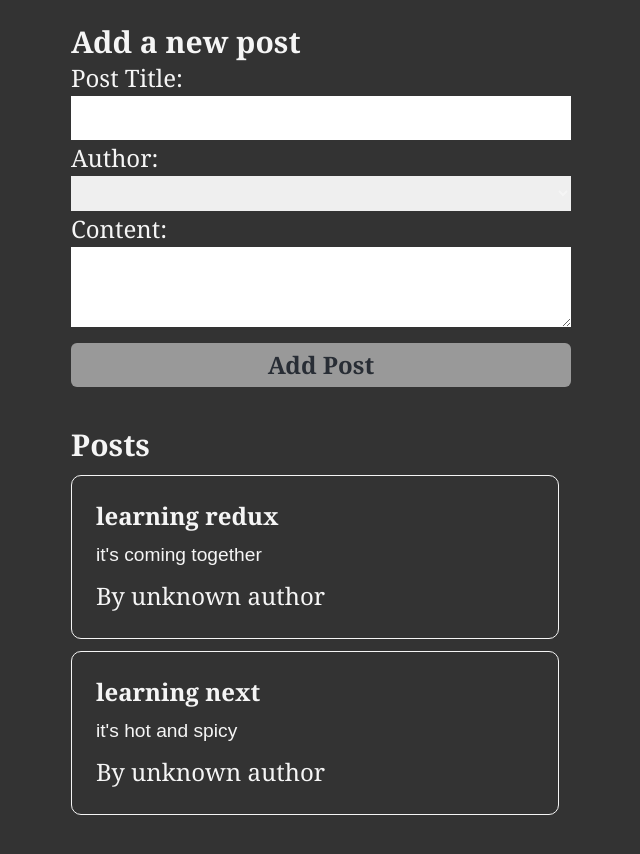
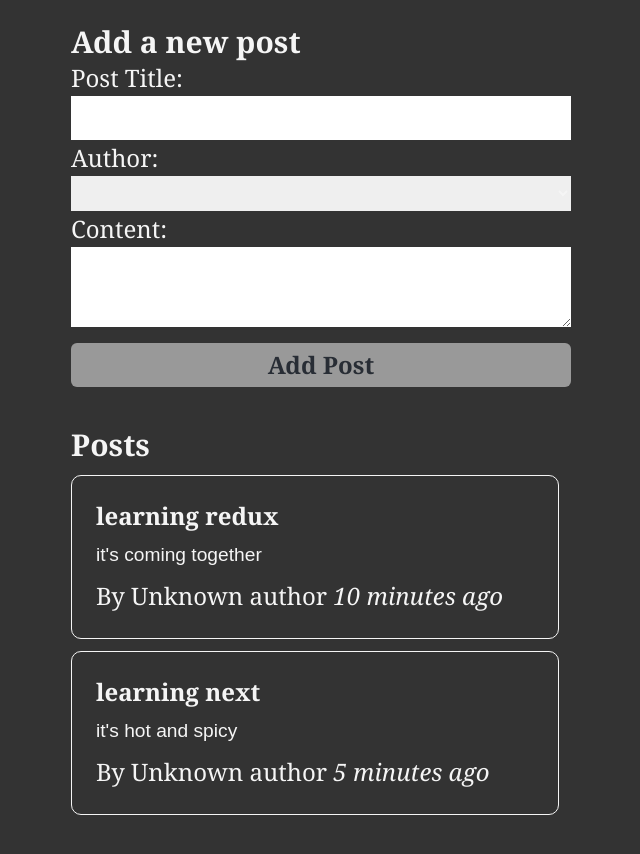
Before and after one commit to ochosteve08/Cyberdev, a React (Create React App) app: page / in a window 1280 px wide. Shown: the top 854 px of the page, without its empty margins (319-959 px from the left). Built offline with nearby package versions, Linux system fonts and the light colour scheme.

Commit message:
add time function to each post

```diff
--- a/src/features/posts/PostAuthor.js
+++ b/src/features/posts/PostAuthor.js
@@ -1,13 +1,12 @@
 import { useSelector } from "react-redux";
 import { allUsers } from "../users/userSlice";
 
-const PostAuthor = ({userId}) => {
+const PostAuthor = ({ userId }) => {
   const users = useSelector(allUsers);
- const author = users.find(user => user.id === userId)
- console.log(author);
+  const author = users.find((user) => user.id === userId);
 
 
-  return <span>By {author? author.name : "unknown author" }</span>;
+  return <span>By {author ? author.name : "Unknown author"}</span>;
 };
 
 export default PostAuthor;
--- a/src/features/posts/PostList.js
+++ b/src/features/posts/PostList.js
@@ -1,6 +1,7 @@
 import { useSelector } from "react-redux";
 import { allPosts } from "./postSlice";
 import PostAuthor from "./PostAuthor";
+import TimeAgo from "./TimeAgo";
 
 const PostList = () => {
   const posts = useSelector(allPosts);
@@ -10,7 +11,8 @@ const PostList = () => {
     <article key={post.id}>
       <h3 className="font-bold text-2xl">{post.title}</h3>
       <p>{post.content.substring(0, 100)}</p>
-      <PostAuthor  userId={post.userId} />
+      <PostAuthor userId={post.userId} />
+      <TimeAgo timestamp={post.date} />
     </article>
   ));
 
--- /dev/null
+++ b/src/features/posts/TimeAgo.js
@@ -0,0 +1,23 @@
+import { parseISO, formatDistanceToNow } from "date-fns";
+
+import React from "react";
+
+const TimeAgo = ({ timestamp }) => {
+  let timeAgo = "";
+  let formattedDate = "";
+  if (timestamp) {
+    const date = parseISO(timestamp);
+    formattedDate = date.toString()
+    const timePeriod = formatDistanceToNow(date);
+    timeAgo = `${timePeriod} ago`;
+
+  }
+  return (
+    <span title={formattedDate}>
+      &nbsp;
+      <i>{timeAgo}</i>
+    </span>
+  );
+};
+
+export default TimeAgo;
--- a/src/features/posts/postSlice.js
+++ b/src/features/posts/postSlice.js
@@ -1,8 +1,18 @@
 import { createSlice, nanoid } from "@reduxjs/toolkit";
-
+import { sub } from "date-fns";
 const initialState = [
-  { id: "1", title: "learning redux", content: "it's coming together" },
-  { id: "2", title: "learning next", content: "it's hot and spicy" },
+  {
+    id: "1",
+    title: "learning redux",
+    content: "it's coming together",
+    date: sub(new Date(), { minutes: 10 }).toISOString(),
+  },
+  {
+    id: "2",
+    title: "learning next",
+    content: "it's hot and spicy",
+    date: sub(new Date(), { minutes: 5 }).toISOString(),
+  },
 ];
 const postSlice = createSlice({
   name: "posts",
@@ -18,7 +28,8 @@ const postSlice = createSlice({
             id: nanoid(),
             title,
             content,
-            userId
+            userId,
+            date: new Date().toISOString(),
           },
         };
       },
```
